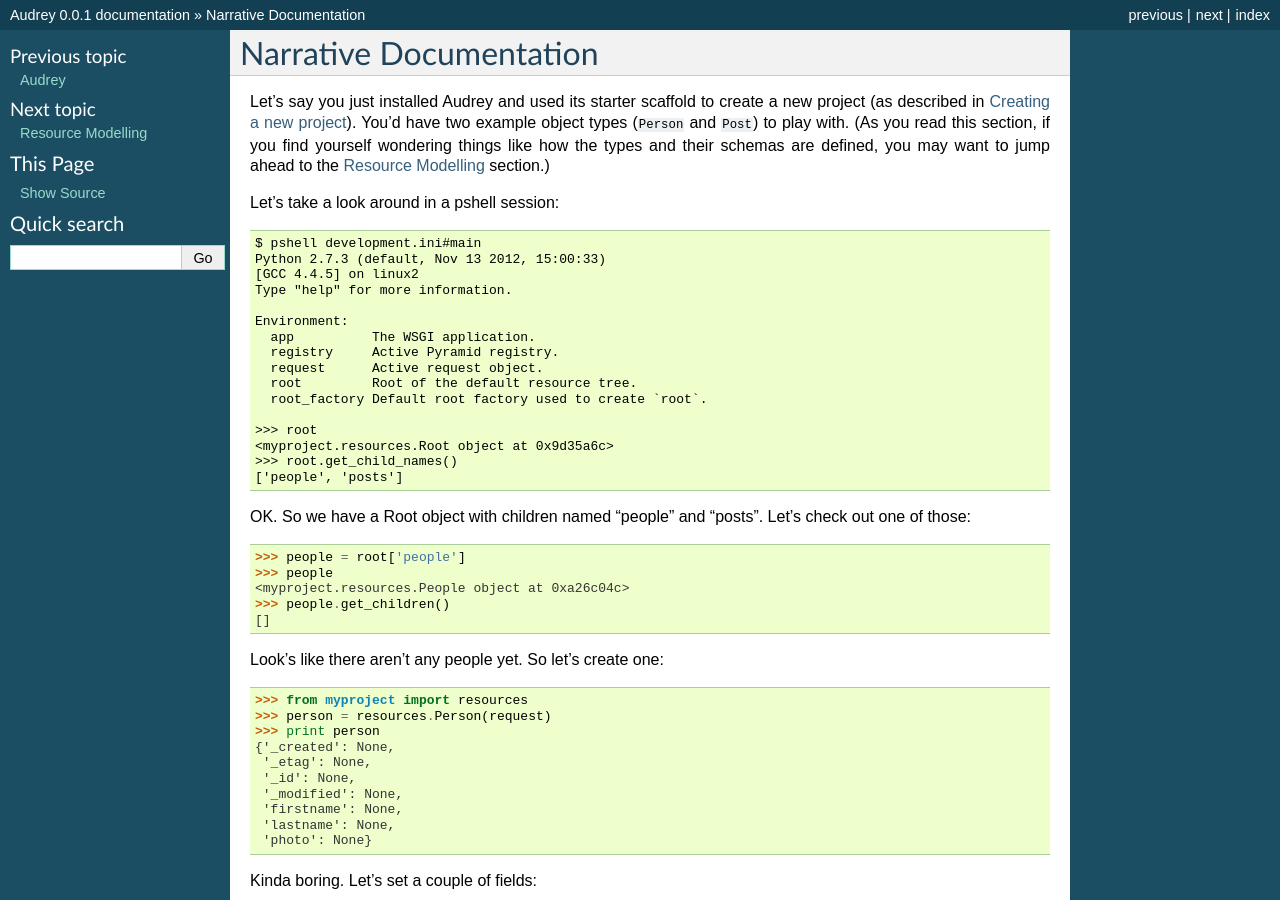
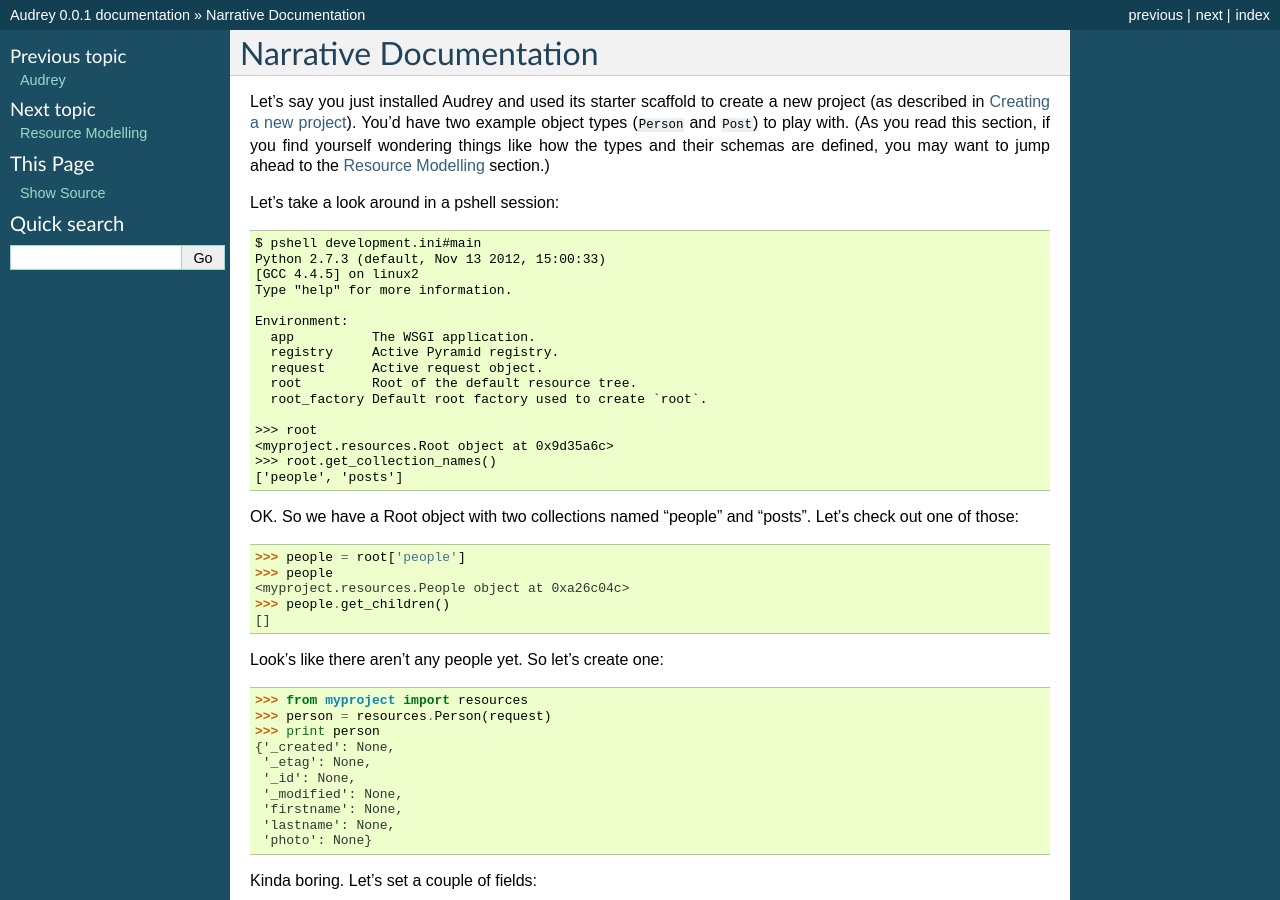
Before and after one commit to sbrauer/Audrey, a Sphinx documentation site: the page built from docs/source/narrative.rst, in a window 1280 px wide and 900 px high. Built offline with Sphinx 7.4.7, drawn with Linux system fonts in a browser that asks for light colours.

Commit message:
update docs

```diff
--- a/docs/source/narrative.rst
+++ b/docs/source/narrative.rst
@@ -25,10 +25,10 @@
 
     >>> root
     <myproject.resources.Root object at 0x9d35a6c>
-    >>> root.get_child_names()
+    >>> root.get_collection_names()
     ['people', 'posts']
 
-OK. So we have a Root object with children named "people" and "posts".
+OK. So we have a Root object with two collections named "people" and "posts".
 Let's check out one of those::
 
     >>> people = root['people']
```
